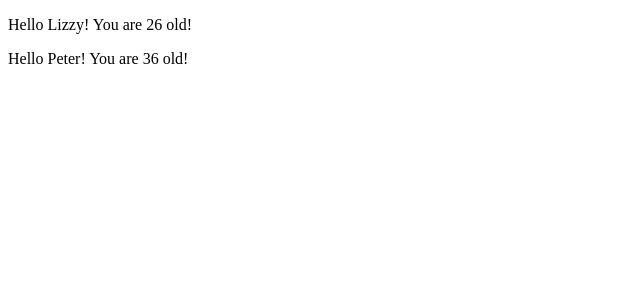
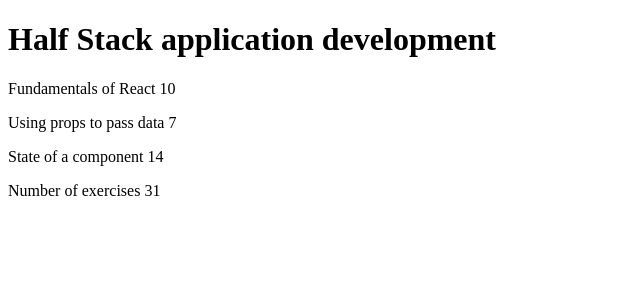
Before and after one commit to keplib/fullstack-helsinki-01, a React (Vite) app: page / in a window 1280 px wide. Shown: the top 300 px of the page, without its empty margins (0-640 px from the left). Built offline with nearby package versions, Linux system fonts and the light colour scheme.

Commit message:
Exercise 1.1 solution

```diff
--- a/src/App.jsx
+++ b/src/App.jsx
@@ -1,22 +1,26 @@
-import { useState } from 'react'
+import Header from './components/Header';
+import Content from './components/Content';
+import Total from './components/Total';
 
 
-const Hello = (props) => {
+const App = () => {
+  const course = 'Half Stack application development'
+  const part1 = 'Fundamentals of React'
+  const exercises1 = 10
+  const part2 = 'Using props to pass data'
+  const exercises2 = 7
+  const part3 = 'State of a component'
+  const exercises3 = 14
+
   return (
     <div>
-      <p>Hello {props.name}! You are {props.age} old!</p>
-    </div>
-  )
-}
-
-const App = () => {
-  const name = 'Peter';
-  const age = 26;
-
-  return (
-    <div >
-      <Hello name='Lizzy' age={age}/>
-      <Hello name={name} age={26+10}/>
+      <Header header={course}/>
+      <Content
+        part1={part1} point1={exercises1}
+        part2={part2} point2={exercises2}
+        part3={part3} point3={exercises3}
+      />
+      <Total exercises1={exercises1} exercises2={exercises2} exercises3={exercises3}/>
     </div>
   )
 }
--- /dev/null
+++ b/src/components/Content.jsx
@@ -0,0 +1,11 @@
+const Content = (props) => {
+    return (
+        <div>
+            <p>{props.part1} {props.point1}</p>
+            <p>{props.part2} {props.point2}</p>
+            <p>{props.part3} {props.point3}</p>
+        </div>
+    )
+}
+
+export default Content;
--- /dev/null
+++ b/src/components/Header.jsx
@@ -0,0 +1,7 @@
+const Header = (props) => {
+    return (
+        <h1>{props.header}</h1>
+    )
+}
+
+export default Header;
--- /dev/null
+++ b/src/components/Total.jsx
@@ -0,0 +1,7 @@
+const Total = (props) => {
+    return (
+        <p>Number of exercises {props.exercises1 + props.exercises2 + props.exercises3}</p>
+    )
+}
+
+export default Total;
```
